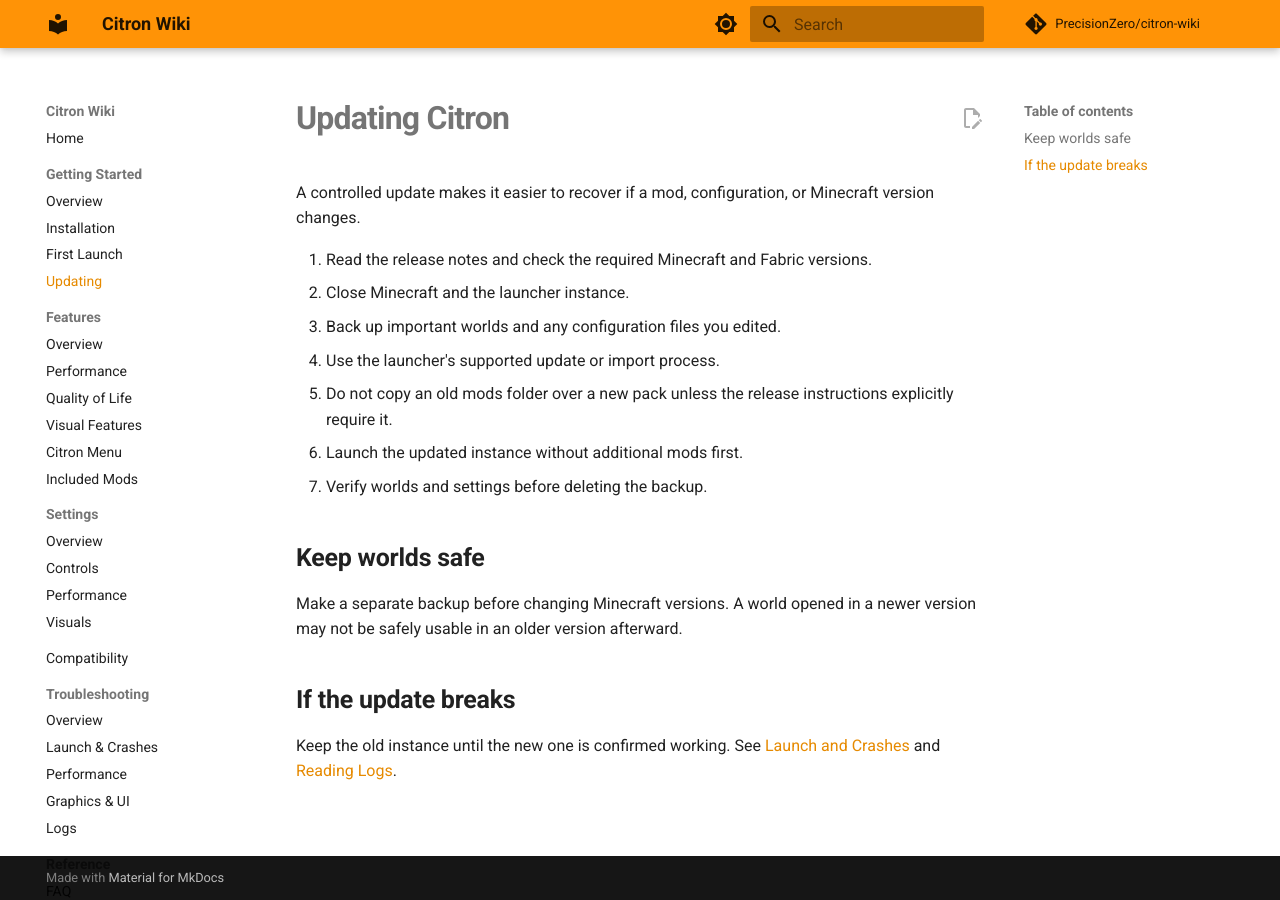
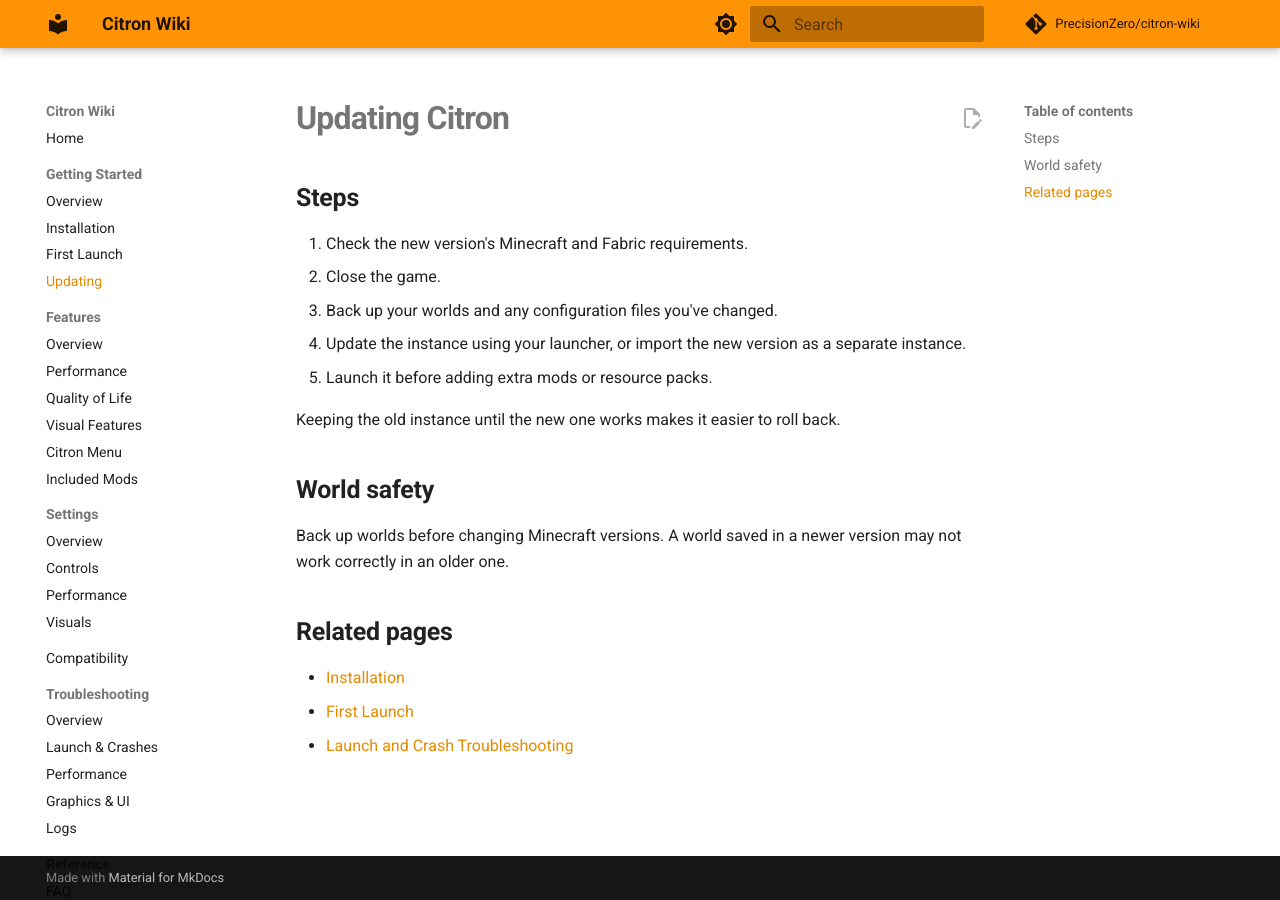
Before and after one commit to PrecisionZero/citron-wiki, an MkDocs documentation site: the page built from docs/getting-started/updating.md, in a window 1280 px wide. Built offline with MkDocs 1.6.1 and Material for MkDocs 9.7.7, drawn with Linux system fonts in a browser that asks for light colours; comment, search, counter and statistics services are not loaded.

Commit message:
Refine wiki style: docs/getting-started/updating.md

```diff
--- a/docs/getting-started/updating.md
+++ b/docs/getting-started/updating.md
@@ -1,19 +1,21 @@
 # Updating Citron
 
-A controlled update makes it easier to recover if a mod, configuration, or Minecraft version changes.
+## Steps
 
-1. Read the release notes and check the required Minecraft and Fabric versions.
-2. Close Minecraft and the launcher instance.
-3. Back up important worlds and any configuration files you edited.
-4. Use the launcher's supported update or import process.
-5. Do not copy an old mods folder over a new pack unless the release instructions explicitly require it.
-6. Launch the updated instance without additional mods first.
-7. Verify worlds and settings before deleting the backup.
+1. Check the new version's Minecraft and Fabric requirements.
+2. Close the game.
+3. Back up your worlds and any configuration files you've changed.
+4. Update the instance using your launcher, or import the new version as a separate instance.
+5. Launch it before adding extra mods or resource packs.
 
-## Keep worlds safe
+Keeping the old instance until the new one works makes it easier to roll back.
 
-Make a separate backup before changing Minecraft versions. A world opened in a newer version may not be safely usable in an older version afterward.
+## World safety
 
-## If the update breaks
+Back up worlds before changing Minecraft versions. A world saved in a newer version may not work correctly in an older one.
 
-Keep the old instance until the new one is confirmed working. See [Launch and Crashes](../troubleshooting/launch-crashes.md) and [Reading Logs](../troubleshooting/logs.md).
+## Related pages
+
+- [Installation](installation.md)
+- [First Launch](first-launch.md)
+- [Launch and Crash Troubleshooting](../troubleshooting/launch-crashes.md)
```
